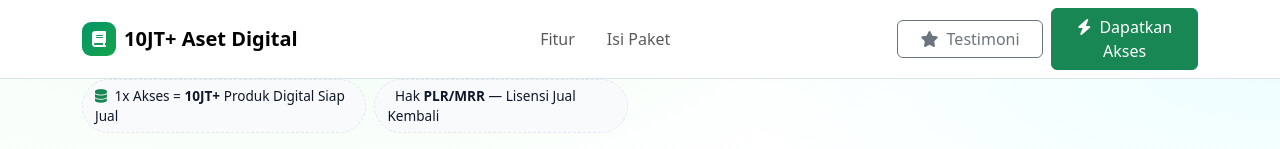
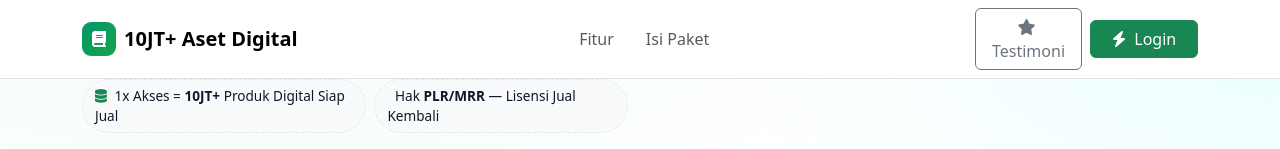
Before and after one commit to emsabiq/gabungdapatcuan, a website: page index.html in a window 1280 px wide. Shown: the top 149 px of the page. Drawn offline with nearby package versions, Linux system fonts and the light colour scheme; some icons are missing.

Commit message:
Update index.html

```diff
--- a/index.html
+++ b/index.html
@@ -123,8 +123,8 @@
         <a class="btn btn-outline-secondary w-100 w-lg-auto" href="#testi">
             <i class="fa-solid fa-star me-1"></i> Testimoni
         </a>
-        <a class="btn btn-success w-100 w-lg-auto" href="#checkout">
-            <i class="fa-solid fa-bolt me-1"></i> Dapatkan Akses
+        <a class="btn btn-success w-100 w-lg-auto" href="./login.html">
+            <i class="fa-solid fa-bolt me-1"></i> Login
         </a>
     </div>
 </div>
```
